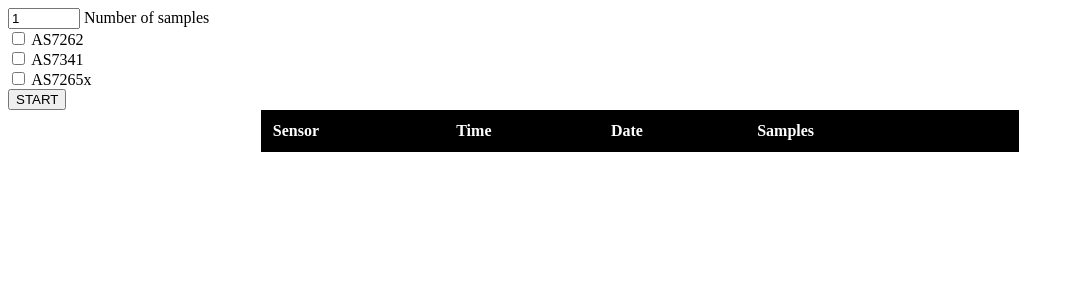
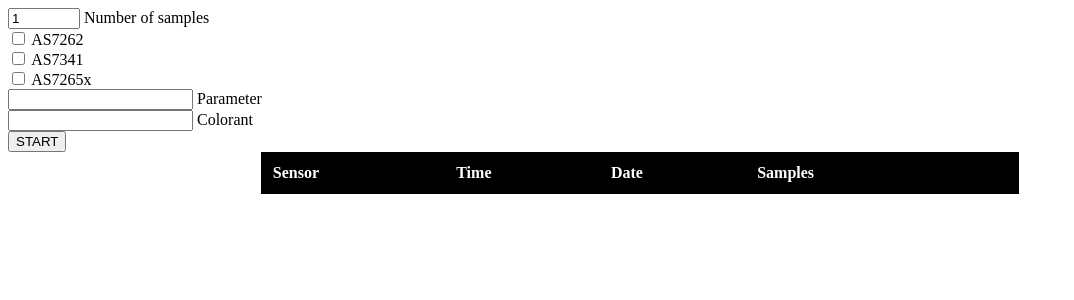
Before and after one commit to Niuffi/sensorTest, a Flask app: page / in a window 1280 px wide. Shown: the top 300 px of the page, without its empty margins (0-1074 px from the left). Run offline with Flask 3, Linux system fonts and the light colour scheme; data that the repository does not hold is empty.

Commit message:
parameter and colorant

```diff
--- a/lib/Sensor.py
+++ b/lib/Sensor.py
@@ -16,14 +16,13 @@
     def get_results(self):
         return self.results
 
-    def get_results_as_csv(self, n):
+    def get_results_as_csv(self, n, parameter, colorant):
         self.results = []
         self.read_n_times(n)
 
         class_name = self.__class__.__name__.split("_")[0]
         data_time = datetime.datetime.now().strftime("%Y-%m-%d_%H-%M-%S")
-        # data_time = data_time.replace(":", "-")
-        file_name = f'{class_name}_{data_time}_{n}.csv'
+        file_name = f'{class_name}_{data_time}_{n}_{parameter}_{colorant}.csv'
 
         with open(f'home/kamil/sensorTest/data/{file_name}', 'w', newline='') as csvfile:
             writer = csv.writer(csvfile)
--- a/static/script.js
+++ b/static/script.js
@@ -3,6 +3,8 @@
     const AS7262 = document.getElementById("AS7262");
     const AS7341 = document.getElementById("AS7341");
     const AS7265x = document.getElementById("AS7265x");
+    const parameter = document.getElementById("parameter");
+    const colorant = document.getElementById("colorant");
     let AS7262param = 0;
     let AS7341param = 0;
     let AS7265xparam = 0;
@@ -10,6 +12,14 @@
 
     if (AS7262.checked === false && AS7341.checked === false && AS7265x.checked === false) {
         alert("Please select at least one sensor to start the measurement.");
+    }
+
+    if (parameter.value === "") {
+        alert("Please enter a parameter.");
+    }
+
+    if (colorant.value === "") {
+        alert("Please enter a colorant.");
     }
 
     if (AS7262.checked === true) {
@@ -24,10 +34,13 @@
         AS7265xparam = 1;
     }
 
-    await fetch('/api/start?n=' + n.value +
+    await fetch('/api/start?' +
+        'n=' + n.value +
         '&AS7262=' + AS7262param +
         '&AS7341=' + AS7341param +
-        '&AS7265x=' + AS7265xparam);
+        '&AS7265x=' + AS7265xparam +
+        '&parameter=' + parameter.value +
+        '&colorant=' + colorant.value);
 }
 
 async function getFiles() {
@@ -43,6 +56,8 @@
             date: fileNameSplit[1],
             time: fileNameSplit[2].replaceAll("-", ":"),
             samples: fileNameSplit[3],
+            parameter: fileNameSplit[4],
+            colorant: fileNameSplit[5],
             originalName: fileName
         });
     });
@@ -70,10 +85,13 @@
     table.appendChild(tableBody);
 
     const header = document.createElement("tr");
+
     const sensorHeader = document.createElement("th");
     const timeHeader = document.createElement("th");
     const dateHeader = document.createElement("th");
     const samplesHeader = document.createElement("th");
+    const parameterHeader = document.createElement("th");
+    const colorantHeader = document.createElement("th");
     const downloadHeader = document.createElement("th");
     const deleteHeader = document.createElement("th");
 
@@ -81,6 +99,8 @@
     timeHeader.innerText = "Time";
     dateHeader.innerText = "Date";
     samplesHeader.innerText = "Samples";
+    parameterHeader.innerText = "Parameter";
+    colorantHeader.innerText = "Colorant";
     downloadHeader.innerText = "";
     deleteHeader.innerText = "";
 
@@ -88,6 +108,8 @@
     header.appendChild(timeHeader);
     header.appendChild(dateHeader);
     header.appendChild(samplesHeader);
+    header.appendChild(parameterHeader);
+    header.appendChild(colorantHeader);
     header.appendChild(downloadHeader);
     header.appendChild(deleteHeader);
 
@@ -100,6 +122,8 @@
         const time = document.createElement("td");
         const date = document.createElement("td");
         const samples = document.createElement("td");
+        const parameter = document.createElement("td");
+        const colorant = document.createElement("td");
         const downloadButton = document.createElement("button");
         const deleteButton = document.createElement("button");
 
@@ -107,6 +131,8 @@
         date.innerText = file.date;
         time.innerText = file.time;
         samples.innerText = file.samples;
+        parameter.innerText = file.parameter;
+        colorant.innerText = file.colorant;
         downloadButton.innerText = "Download";
         downloadButton.onclick = () => downloadFile(file.originalName);
         deleteButton.innerText = "Delete";
@@ -116,6 +142,8 @@
         row.appendChild(time);
         row.appendChild(date);
         row.appendChild(samples);
+        row.appendChild(parameter);
+        row.appendChild(colorant);
         row.appendChild(downloadButton);
         row.appendChild(deleteButton);
         tableBody.appendChild(row);
@@ -149,11 +177,15 @@
     const AS7262 = document.getElementById("AS7262");
     const AS7341 = document.getElementById("AS7341");
     const AS7265x = document.getElementById("AS7265x");
+    const parameter = document.getElementById("parameter");
+    const colorant = document.getElementById("colorant");
 
     document.cookie = "n=" + n.value;
     document.cookie = "AS7262=" + AS7262.checked;
     document.cookie = "AS7341=" + AS7341.checked;
     document.cookie = "AS7265x=" + AS7265x.checked;
+    document.cookie = "parameter=" + parameter.value;
+    document.cookie = "colorant=" + colorant.value;
 }
 
 function loadConfigFromCookies() {
@@ -161,7 +193,9 @@
         n: document.getElementById("n"),
         AS7262: document.getElementById("AS7262"),
         AS7341: document.getElementById("AS7341"),
-        AS7265x: document.getElementById("AS7265x")
+        AS7265x: document.getElementById("AS7265x"),
+        parameter: document.getElementById("parameter"),
+        colorant: document.getElementById("colorant")
     };
 
     const cookies = document.cookie.split(";");
--- a/templates/index.html
+++ b/templates/index.html
@@ -21,6 +21,12 @@
         <input type="checkbox" id="AS7265x" onchange="saveConfigToCookies()">
         <label for="AS7265x">AS7265x</label> <br>
 
+        <input type="text" id="parameter" onchange="saveConfigToCookies()">
+        <label for="parameter">Parameter</label> <br>
+
+        <input type="text" id="colorant" onchange="saveConfigToCookies()">
+        <label for="colorant">Colorant</label> <br>
+
         <button onclick="start()">START</button>
     </form>
     <table id="filesTable">
--- a/web_server.py
+++ b/web_server.py
@@ -18,6 +18,8 @@
     AS7341 = request.args.get('AS7341')
     AS7262 = request.args.get('AS7262')
     AS7265x = request.args.get('AS7265x')
+    parameter = request.args.get('parameter')
+    colorant = request.args.get('colorant')
 
     sensors_to_run = []
     n_run = 1 if n == '' else int(n)
@@ -27,7 +29,7 @@
 
     sensors_shell = ','.join(sensors_to_run)
 
-    os.system(f'python3 /home/kamil/sensorTest/main.py -n {n_run} --sensor {sensors_shell}')
+    os.system(f'python3 /home/kamil/sensorTest/main.py -n {n_run} --sensor {sensors_shell} -p {parameter} -c {colorant}')
 
     return 'started'
 
```
Also changed, not shown: main.py (+6 -3 lines).
